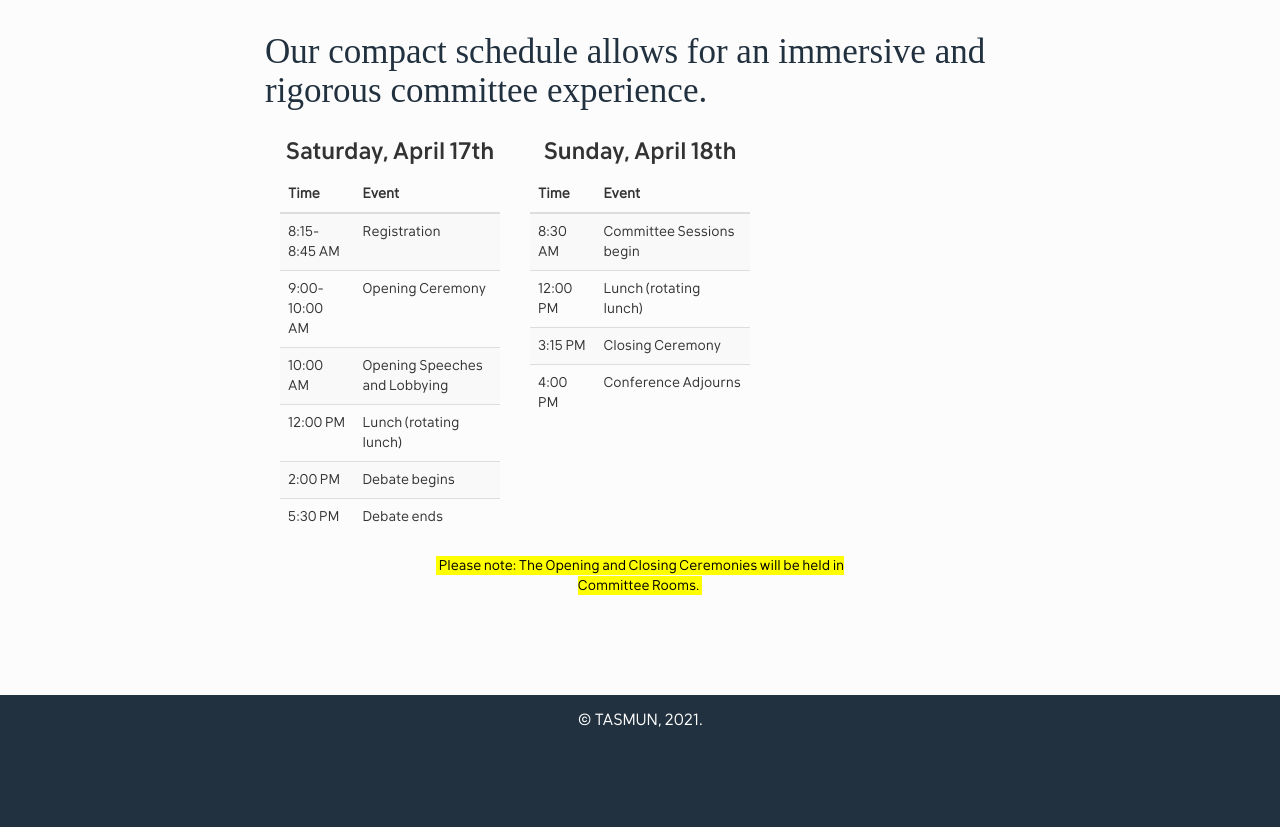
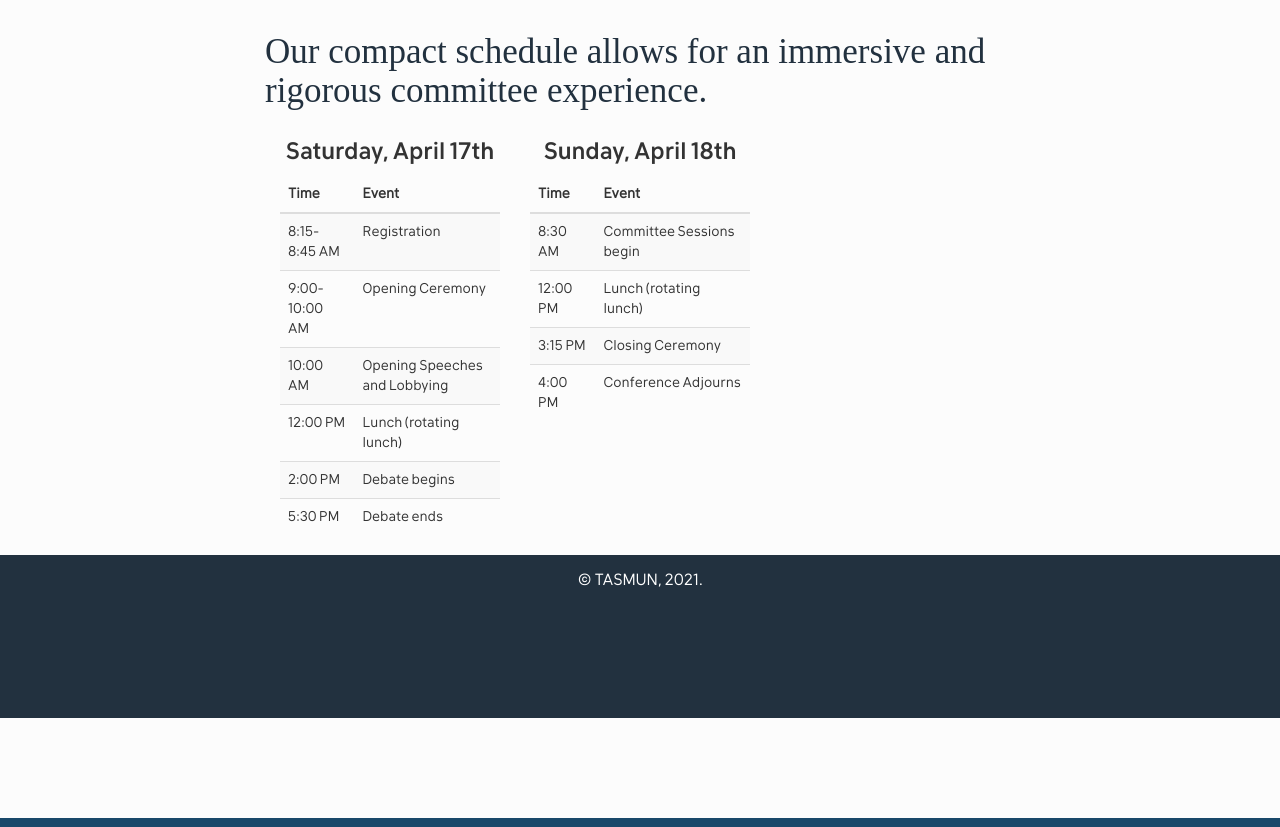
Before and after one commit to alexandernext/tasmun, a Jekyll site: the page built from schedule.html, in a window 1280 px wide. Shown: the part 258-1085 px from the top of the page. Built offline with Jekyll 4.4.1, drawn with Linux system fonts in a browser that asks for light colours; some web fonts are replaced.

Commit message:
Update schedule.html

```diff
--- a/schedule.html
+++ b/schedule.html
@@ -70,9 +70,3 @@ title: Schedule
     </tbody>
   </table>
 </div>
-<div class="col-md-8 col-md-offset-2">
-  <mark style="background-color: #FFFF00"
-    >Please note: The Opening and Closing Ceremonies will be held in Committee
-    Rooms.</mark
-    ></center>
-</div>
```
